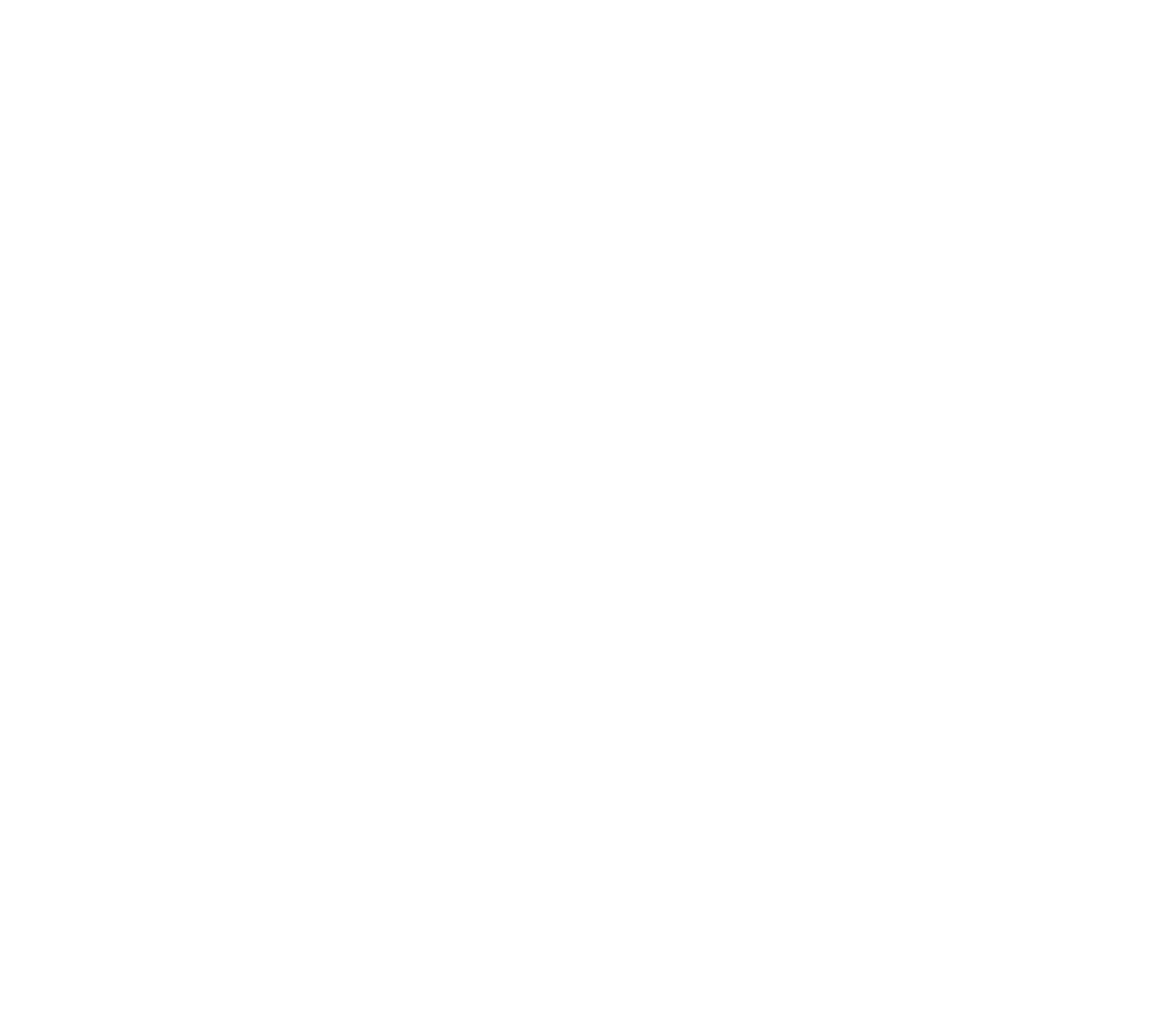
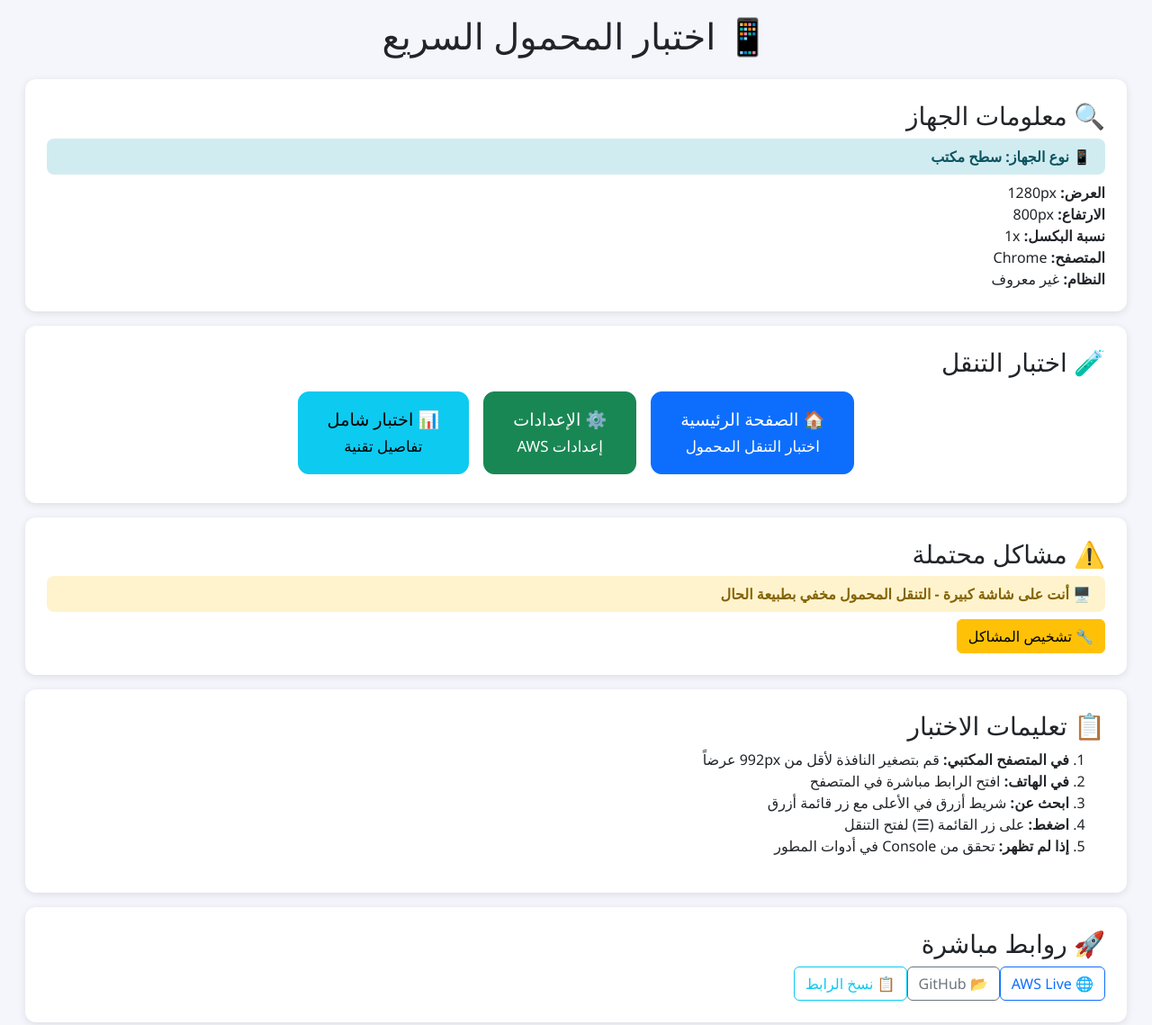
Before and after one commit to ghaythalijarad/entralized-delivery-platform, a plain HTML site: page fastapi-template/static/quick-mobile-test.html in a window 1280 px wide. Shown: the whole page at 90% size. Before the commit the page ends 800 px from the top, so only its background shows below. Drawn offline with nearby package versions, Linux system fonts and the light colour scheme.

```diff
--- a/fastapi-template/static/mobile-test.html
+++ b/fastapi-template/static/mobile-test.html
@@ -0,0 +1,170 @@
+<!DOCTYPE html>
+<html lang="ar" dir="rtl">
+<head>
+    <meta charset="UTF-8">
+    <title>اختبار الاستجابة للموبايل</title>
+    <meta name="viewport" content="width=device-width, initial-scale=1, shrink-to-fit=no">
+    <link href="https://cdn.jsdelivr.net/npm/bootstrap@5.3.0/dist/css/bootstrap.min.css" rel="stylesheet">
+    <link href="https://fonts.googleapis.com/icon?family=Material+Icons+Outlined" rel="stylesheet">
+    <style>
+        body {
+            background: #f4f6fb;
+            font-family: 'Segoe UI', 'Cairo', sans-serif;
+            padding: 2rem;
+        }
+        .test-card {
+            background: white;
+            border-radius: 12px;
+            padding: 2rem;
+            margin-bottom: 1.5rem;
+            box-shadow: 0 2px 8px rgba(0,0,0,0.1);
+        }
+        .status-badge {
+            display: inline-block;
+            padding: 0.5rem 1rem;
+            border-radius: 20px;
+            font-weight: 600;
+            margin: 0.25rem;
+        }
+        .success { background: #d4edda; color: #155724; }
+        .info { background: #d1ecf1; color: #0c5460; }
+        .warning { background: #fff3cd; color: #856404; }
+        .screen-size {
+            font-size: 1.1rem;
+            font-weight: 600;
+            color: #1976d2;
+        }
+        @media (max-width: 991px) {
+            .desktop-only { display: none; }
+            .mobile-only { display: block; }
+        }
+        @media (min-width: 992px) {
+            .desktop-only { display: block; }
+            .mobile-only { display: none; }
+        }
+    </style>
+</head>
+<body>
+    <div class="container-fluid">
+        <div class="row">
+            <div class="col-12">
+                <h1 class="text-center mb-4">🔧 اختبار الاستجابة للموبايل</h1>
+
+                <div class="test-card">
+                    <h3>📱 معلومات الشاشة</h3>
+                    <div class="screen-size" id="screenInfo"></div>
+                    <div class="mt-2">
+                        <span class="status-badge desktop-only success">🖥️ وضع سطح المكتب</span>
+                        <span class="status-badge mobile-only warning">📱 وضع الموبايل</span>
+                    </div>
+                </div>
+
+                <div class="test-card">
+                    <h3>🎯 اختبارات الاستجابة</h3>
+                    <div class="row">
+                        <div class="col-md-6">
+                            <h5>✅ الميزات المُفعلة:</h5>
+                            <ul>
+                                <li>قائمة تنقل متجاوبة</li>
+                                <li>تصميم يتكيف مع الشاشة</li>
+                                <li>تفاعلات اللمس</li>
+                                <li>إغلاق القائمة عند النقر خارجها</li>
+                                <li>حالات التحميل</li>
+                                <li>دعم تغيير الاتجاه</li>
+                            </ul>
+                        </div>
+                        <div class="col-md-6">
+                            <h5>🔧 المتطلبات التقنية:</h5>
+                            <ul>
+                                <li>Bootstrap 5.3 CSS</li>
+                                <li>Material Icons</li>
+                                <li>JavaScript ES6+</li>
+                                <li>CSS Grid & Flexbox</li>
+                                <li>Media Queries</li>
+                                <li>Touch Events</li>
+                            </ul>
+                        </div>
+                    </div>
+                </div>
+
+                <div class="test-card">
+                    <h3>📊 إحصائيات الأداء</h3>
+                    <div id="performanceStats"></div>
+                </div>
+
+                <div class="test-card">
+                    <h3>🌐 روابط الاختبار</h3>
+                    <div class="d-flex flex-wrap gap-2">
+                        <a href="index.html" class="btn btn-primary">🏠 الصفحة الرئيسية</a>
+                        <a href="settings.html" class="btn btn-success">⚙️ الإعدادات</a>
+                        <a href="dashboard.html" class="btn btn-info">📊 لوحة التحكم</a>
+                        <a href="https://main.d26nn5u6blbq6z.amplifyapp.com" class="btn btn-warning" target="_blank">🚀 AWS Live</a>
+                    </div>
+                </div>
+            </div>
+        </div>
+    </div>
+
+    <script>
+        function updateScreenInfo() {
+            const width = window.innerWidth;
+            const height = window.innerHeight;
+            const ratio = window.devicePixelRatio || 1;
+
+            let deviceType = '';
+            if (width < 576) deviceType = 'الهاتف الصغير';
+            else if (width < 768) deviceType = 'الهاتف الكبير';
+            else if (width < 992) deviceType = 'التابلت';
+            else if (width < 1200) deviceType = 'سطح المكتب الصغير';
+            else deviceType = 'سطح المكتب الكبير';
+
+            document.getElementById('screenInfo').innerHTML = `
+                <div><strong>العرض:</strong> ${width}px</div>
+                <div><strong>الارتفاع:</strong> ${height}px</div>
+                <div><strong>نسبة البكسل:</strong> ${ratio}x</div>
+                <div><strong>نوع الجهاز:</strong> ${deviceType}</div>
+                <div><strong>الاتجاه:</strong> ${width > height ? 'أفقي' : 'عمودي'}</div>
+            `;
+        }
+
+        function updatePerformanceStats() {
+            const loadTime = performance.now();
+            const connection = navigator.connection || navigator.mozConnection || navigator.webkitConnection;
+
+            let connectionInfo = 'غير متوفر';
+            if (connection) {
+                connectionInfo = `${connection.effectiveType || 'غير معروف'} - ${connection.downlink || 'غير معروف'}Mbps`;
+            }
+
+            document.getElementById('performanceStats').innerHTML = `
+                <div class="row">
+                    <div class="col-md-6">
+                        <strong>وقت التحميل:</strong> ${loadTime.toFixed(2)}ms<br>
+                        <strong>نوع الاتصال:</strong> ${connectionInfo}<br>
+                        <strong>وضع الإنترنت:</strong> ${navigator.onLine ? '🟢 متصل' : '🔴 غير متصل'}
+                    </div>
+                    <div class="col-md-6">
+                        <strong>المتصفح:</strong> ${navigator.userAgent.split(' ')[0]}<br>
+                        <strong>اللغة:</strong> ${navigator.language}<br>
+                        <strong>المنطقة الزمنية:</strong> ${Intl.DateTimeFormat().resolvedOptions().timeZone}
+                    </div>
+                </div>
+            `;
+        }
+
+        // Initialize
+        document.addEventListener('DOMContentLoaded', function() {
+            updateScreenInfo();
+            updatePerformanceStats();
+        });
+
+        // Update on resize
+        window.addEventListener('resize', updateScreenInfo);
+        window.addEventListener('orientationchange', function() {
+            setTimeout(updateScreenInfo, 100);
+        });
+
+        console.log('🧪 Mobile responsiveness test page loaded');
+    </script>
+</body>
+</html>
--- a/fastapi-template/static/quick-mobile-test.html
+++ b/fastapi-template/static/quick-mobile-test.html
@@ -0,0 +1,181 @@
+<!DOCTYPE html>
+<html lang="ar" dir="rtl">
+<head>
+    <meta charset="UTF-8">
+    <title>اختبار المحمول السريع</title>
+    <meta name="viewport" content="width=device-width, initial-scale=1, shrink-to-fit=no">
+    <link href="https://cdn.jsdelivr.net/npm/bootstrap@5.3.0/dist/css/bootstrap.min.css" rel="stylesheet">
+    <style>
+        body {
+            background: #f4f6fb;
+            font-family: 'Segoe UI', 'Cairo', sans-serif;
+            padding: 1rem;
+        }
+        .test-card {
+            background: white;
+            border-radius: 12px;
+            padding: 1.5rem;
+            margin-bottom: 1rem;
+            box-shadow: 0 2px 8px rgba(0,0,0,0.1);
+        }
+        .status {
+            padding: 0.5rem 1rem;
+            border-radius: 8px;
+            margin: 0.5rem 0;
+            font-weight: 600;
+        }
+        .success { background: #d4edda; color: #155724; }
+        .warning { background: #fff3cd; color: #856404; }
+        .danger { background: #f8d7da; color: #721c24; }
+        .info { background: #d1ecf1; color: #0c5460; }
+        .big-button {
+            font-size: 1.2rem;
+            padding: 1rem 2rem;
+            margin: 0.5rem;
+            border-radius: 12px;
+            min-height: 60px;
+        }
+        @media (max-width: 768px) {
+            .big-button {
+                width: 100%;
+                margin: 0.5rem 0;
+            }
+        }
+    </style>
+</head>
+<body>
+    <div class="container-fluid">
+        <h1 class="text-center mb-4">📱 اختبار المحمول السريع</h1>
+
+        <div class="test-card">
+            <h3>🔍 معلومات الجهاز</h3>
+            <div id="deviceInfo"></div>
+        </div>
+
+        <div class="test-card">
+            <h3>🧪 اختبار التنقل</h3>
+            <div class="d-flex flex-wrap justify-content-center">
+                <a href="index.html" class="btn btn-primary big-button">
+                    🏠 الصفحة الرئيسية<br>
+                    <small>اختبار التنقل المحمول</small>
+                </a>
+                <a href="settings.html" class="btn btn-success big-button">
+                    ⚙️ الإعدادات<br>
+                    <small>إعدادات AWS</small>
+                </a>
+                <a href="mobile-test.html" class="btn btn-info big-button">
+                    📊 اختبار شامل<br>
+                    <small>تفاصيل تقنية</small>
+                </a>
+            </div>
+        </div>
+
+        <div class="test-card">
+            <h3>⚠️ مشاكل محتملة</h3>
+            <div id="issues"></div>
+            <button class="btn btn-warning" onclick="runDiagnostics()">🔧 تشخيص المشاكل</button>
+        </div>
+
+        <div class="test-card">
+            <h3>📋 تعليمات الاختبار</h3>
+            <ol>
+                <li><strong>في المتصفح المكتبي:</strong> قم بتصغير النافذة لأقل من 992px عرضاً</li>
+                <li><strong>في الهاتف:</strong> افتح الرابط مباشرة في المتصفح</li>
+                <li><strong>ابحث عن:</strong> شريط أزرق في الأعلى مع زر قائمة أزرق</li>
+                <li><strong>اضغط:</strong> على زر القائمة (☰) لفتح التنقل</li>
+                <li><strong>إذا لم تظهر:</strong> تحقق من Console في أدوات المطور</li>
+            </ol>
+        </div>
+
+        <div class="test-card">
+            <h3>🚀 روابط مباشرة</h3>
+            <div class="d-flex flex-wrap">
+                <a href="https://main.d26nn5u6blbq6z.amplifyapp.com" target="_blank" class="btn btn-outline-primary">🌐 AWS Live</a>
+                <a href="https://github.com/ghaythalijarad/entralized-delivery-platform" target="_blank" class="btn btn-outline-secondary">📂 GitHub</a>
+                <button class="btn btn-outline-info" onclick="copyCurrentUrl()">📋 نسخ الرابط</button>
+            </div>
+        </div>
+    </div>
+
+    <script>
+        function updateDeviceInfo() {
+            const width = window.innerWidth;
+            const height = window.innerHeight;
+            const userAgent = navigator.userAgent;
+            const isMobile = width <= 768;
+            const isTablet = width > 768 && width <= 991;
+            const isDesktop = width > 991;
+
+            let deviceType = '';
+            let statusClass = '';
+
+            if (isMobile) {
+                deviceType = 'هاتف محمول';
+                statusClass = 'success';
+            } else if (isTablet) {
+                deviceType = 'تابلت';
+                statusClass = 'warning';
+            } else {
+                deviceType = 'سطح مكتب';
+                statusClass = 'info';
+            }
+
+            document.getElementById('deviceInfo').innerHTML = `
+                <div class="status ${statusClass}">📱 نوع الجهاز: ${deviceType}</div>
+                <div><strong>العرض:</strong> ${width}px</div>
+                <div><strong>الارتفاع:</strong> ${height}px</div>
+                <div><strong>نسبة البكسل:</strong> ${window.devicePixelRatio || 1}x</div>
+                <div><strong>المتصفح:</strong> ${userAgent.includes('Chrome') ? 'Chrome' : userAgent.includes('Firefox') ? 'Firefox' : userAgent.includes('Safari') ? 'Safari' : 'غير معروف'}</div>
+                <div><strong>النظام:</strong> ${userAgent.includes('iPhone') ? 'iOS' : userAgent.includes('Android') ? 'Android' : userAgent.includes('Mac') ? 'macOS' : userAgent.includes('Windows') ? 'Windows' : 'غير معروف'}</div>
+            `;
+        }
+
+        function runDiagnostics() {
+            const issues = [];
+            const width = window.innerWidth;
+
+            if (width > 991) {
+                issues.push('🖥️ أنت على شاشة كبيرة - التنقل المحمول مخفي بطبيعة الحال');
+            }
+
+            if (!navigator.onLine) {
+                issues.push('🌐 لا يوجد اتصال بالإنترنت');
+            }
+
+            if (window.location.protocol === 'file:') {
+                issues.push('📁 تم فتح الملف محلياً - قد لا تعمل بعض الميزات');
+            }
+
+            if (issues.length === 0) {
+                issues.push('✅ لا توجد مشاكل واضحة - جرب فتح الصفحة الرئيسية');
+            }
+
+            document.getElementById('issues').innerHTML = issues.map(issue =>
+                `<div class="status ${issue.includes('✅') ? 'success' : 'warning'}">${issue}</div>`
+            ).join('');
+        }
+
+        function copyCurrentUrl() {
+            const url = window.location.href.replace('quick-mobile-test.html', 'index.html');
+            navigator.clipboard.writeText(url).then(() => {
+                alert('تم نسخ رابط الصفحة الرئيسية!');
+            }).catch(() => {
+                prompt('انسخ هذا الرابط:', url);
+            });
+        }
+
+        // Initialize
+        document.addEventListener('DOMContentLoaded', function() {
+            updateDeviceInfo();
+            runDiagnostics();
+        });
+
+        window.addEventListener('resize', updateDeviceInfo);
+        window.addEventListener('orientationchange', function() {
+            setTimeout(updateDeviceInfo, 100);
+        });
+
+        console.log('📱 Quick mobile test page loaded');
+    </script>
+</body>
+</html>
```
Also changed, not shown: fastapi-template/static/index.html (+2 -2 lines).
